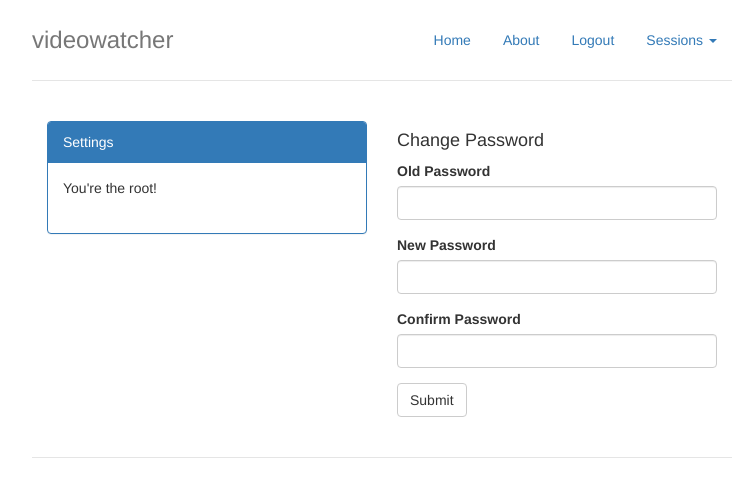
After one commit to gnboorse/videowatcher, a Flask app: page /settings in a window 1280 px wide. The commit adds this page. Shown: the top 479 px of the page, without its empty margins (258-1006 px from the left). Run offline with Flask 2, Linux system fonts and the light colour scheme; a user stored in the database is signed in; data comes from the database, SQL or seed files in the repository; both versions use the stored data as it was after the commit; some libraries are stand-ins or nearby versions.

Commit message:
Created settings page and refactored setup scripts

```diff
--- a/setup.py
+++ b/setup.py
@@ -6,7 +6,7 @@ from setuptools import setup
 setup(
     name = 'videowatcher',
     packages = ['videowatcher'],
-    version = '1.0.0',
+    version = '0.1.5',
     author = 'Gabriel Boorse',
     description = 'Shared video playback package',
     include_package_data = True,
--- a/videowatcher/forms.py
+++ b/videowatcher/forms.py
@@ -1,6 +1,7 @@
 from flask_wtf import Form
 from wtforms import StringField, PasswordField, BooleanField, SubmitField
-from wtforms.validators import Required, Email, Length
+from wtforms.validators import Required, Email, Length, EqualTo
+from .models import watchuser
 
 #this is the form used to authorize users
 class LoginForm(Form):
@@ -9,3 +10,13 @@ class LoginForm(Form):
     remember_me = BooleanField('Keep me logged in')
 
     submit = SubmitField('Log In')
+
+
+
+class PasswordChangeForm(Form):
+    #email = StringField('Email', validators = [Required(), Length(1, 64), Email()])
+    old_password = PasswordField('Old Password', validators=[Required()])
+    new_password = PasswordField('New Password', validators=[Required()])
+    confirm = PasswordField('Confirm Password', validators = [Required(),  EqualTo('new_password', message='Passwords must match')])
+
+    submit = SubmitField('Submit')
--- a/videowatcher/models.py
+++ b/videowatcher/models.py
@@ -14,6 +14,7 @@ class watchuser(UserMixin, db.Model):
     username = db.Column(db.String(64), unique=True, index=True)
     email = db.Column(db.String(64), unique=True, index=True)
     password_hash = db.Column(db.String(128))
+    is_admin = db.Column(db.Boolean)
 
     # password hashing and checking through werkzeug
     @property
@@ -46,6 +47,7 @@ class watchsession(db.Model):
     video_src = db.Column(db.String(256))
     is_paused = db.Column(db.Boolean)
     time = db.Column(db.Float)
+
     #add created_by as watchuser
 
     #modified to provide JSON representation
--- /dev/null
+++ b/videowatcher/templates/settings.htm
@@ -0,0 +1,26 @@
+{% extends "template.htm" %}
+{% import "bootstrap/wtf.html" as wtf %}
+
+{% block page_content %}
+<div class="row marketing">
+    <div class="col-md-6">
+
+        <div class="panel panel-primary">
+            <div class="panel-heading">Settings</div>
+            <div class="panel-body">
+             <dl class="dl-horizontal">
+                    {% if current_user.is_admin %}
+                        You're the root!
+                    {% endif %}
+             </dl>
+            </div>
+        </div>
+
+    </div>
+    <div class="col-md-6">
+        <h4>Change Password</h4>
+
+        {{ wtf.quick_form(form) }}
+    </div>
+</div>
+{% endblock %}
--- a/videowatcher/views.py
+++ b/videowatcher/views.py
@@ -2,11 +2,12 @@
 
 from . import app, winf, db, login_manager
 from .models import watchuser, watchsession
-from .forms import LoginForm
+from .forms import LoginForm, PasswordChangeForm
 from flask import url_for, render_template, redirect, request, url_for, flash
 from flask_login import login_required, login_user, logout_user, current_user
 
 import json
+
 
 #views for this flask application
 
@@ -34,7 +35,7 @@ def login():
         if user is not None and user.verify_password(form.password.data):
             login_user(user, form.remember_me.data)
             return redirect(request.args.get('next') or url_for('session_list'))
-        flash('Invalid username or password.')
+        flash('Invalid username or password.', 'error')
     return render_template('login.htm', w = winf, form=form)
 
 #handle logout
@@ -86,3 +87,33 @@ def session_handle(sid=None):
         if session != None:
             return repr(session)
     return 'nothing'
+
+#settings directory for
+@app.route('/settings', methods=['GET', 'POST'])
+@login_required
+def settings():
+    sessionList = watchsession.query.all() #all sessions in database
+    sUrl = url_for('session')
+    form = PasswordChangeForm(request.form)
+
+    # we have a validated form
+    if form.validate_on_submit():
+        #this is the current user object
+        user = watchuser.query.filter_by(email=current_user.email).first()
+        #make sure the current user validates themself
+        if user is not None and user.verify_password(form.old_password.data):
+            #we have a valid authentication
+            if form.new_password.data == form.confirm.data:
+                #new passwords are equal, so set password to new password
+                user.password = form.new_password.data
+                db.session.add(user) #this is basically an SQL insert
+                db.session.commit()
+                #should flash success
+            else:
+                flash('Password changed successfully.', 'success')
+        else:
+            flash('Passwords do not match.', 'error')
+    else:
+        flash('Invalid password.', 'error')
+
+    return render_template('settings.htm', w = winf, form = form, sessions = sessionList, s_url = sUrl)
```
Also changed, not shown: videowatcher/__init__.py (+5 -2 lines), videowatcher/templates/sessions.htm (+6 -1 lines), videowatcher/data.sqlite, 2 other files.
